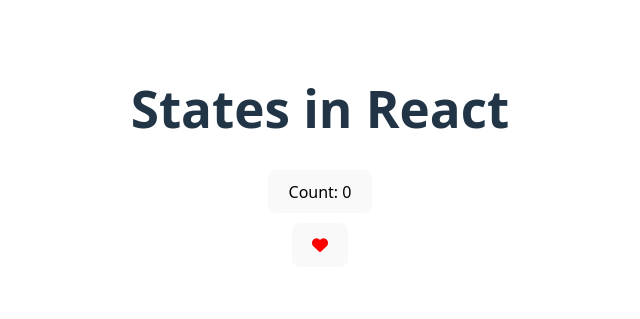
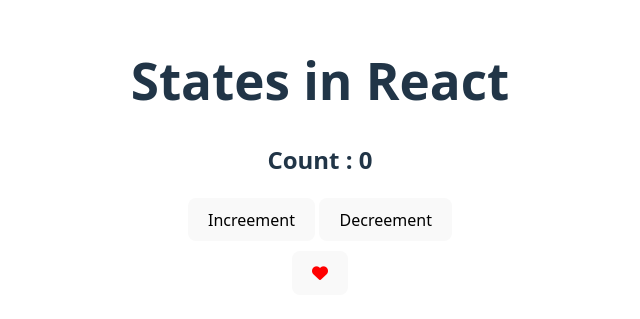
Before and after one commit to VivekSinghSajwan/States-in-React, a React (Vite) app: page / in a window 1280 px wide. Shown: the part 239-558 px from the top of the page, without its empty margins (320-960 px from the left). Built offline with nearby package versions, Linux system fonts and the light colour scheme.

Commit message:
create two different buttons for increement and decreement

```diff
--- a/src/Counter.jsx
+++ b/src/Counter.jsx
@@ -8,6 +8,9 @@ function Counter(){
     function inCount(){
         setCount(count+1);
     }
+    function decCount(){
+        setCount(count-1);
+    }
 
     return (
         <div>
@@ -15,9 +18,13 @@ function Counter(){
                 {console.log("✅ Component rendered inside H1")}
                 States in React
             </h1>
+            <h2>Count : {count}</h2>
             <button onClick={inCount}>
-                {console.log("✅ Component rendered inside btn")}
-                Count: {count}
+                Increement
+            </button>
+            &nbsp;
+            <button onClick={decCount}>
+                Decreement
             </button>
         </div>
     )
```
